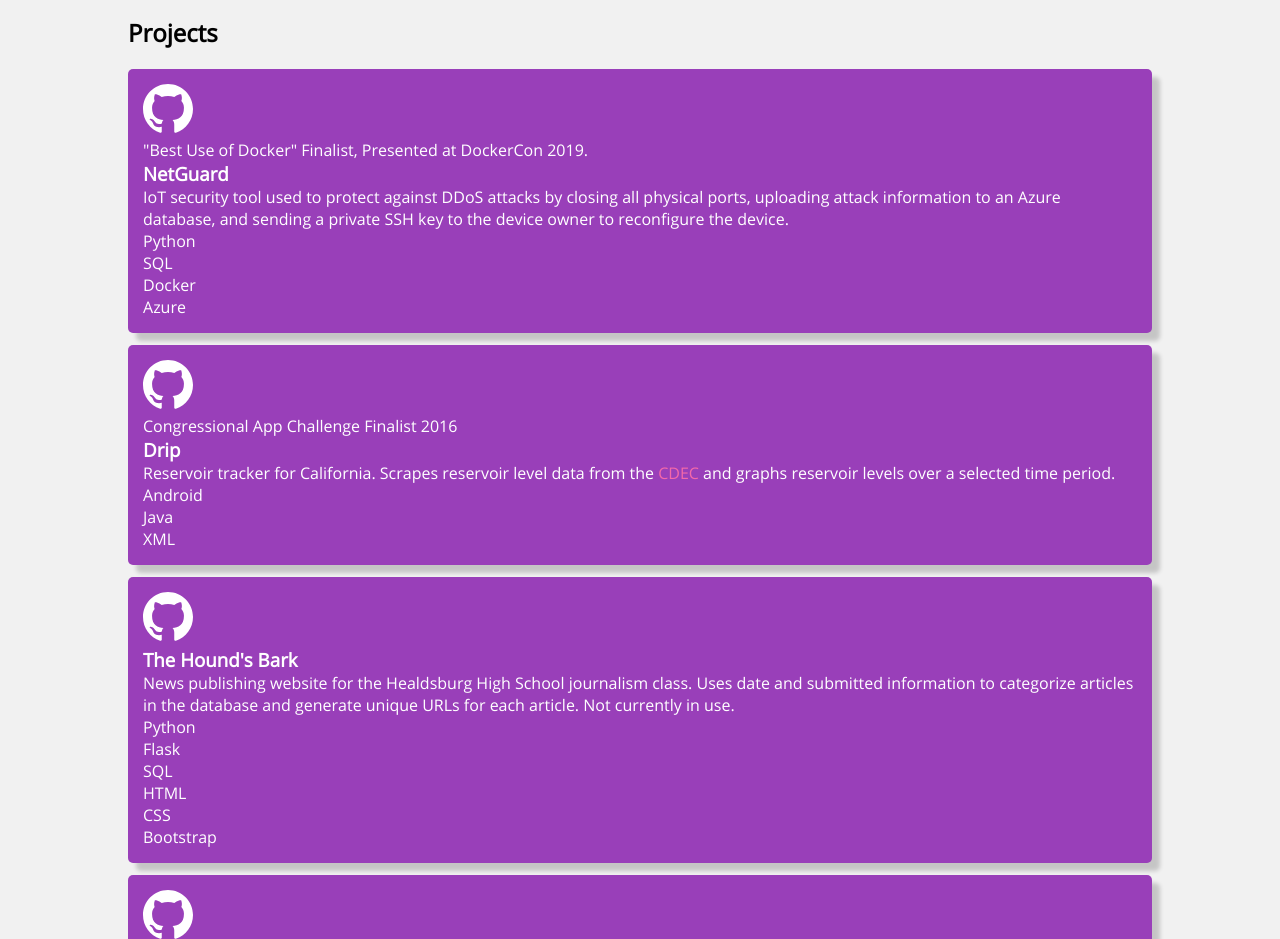
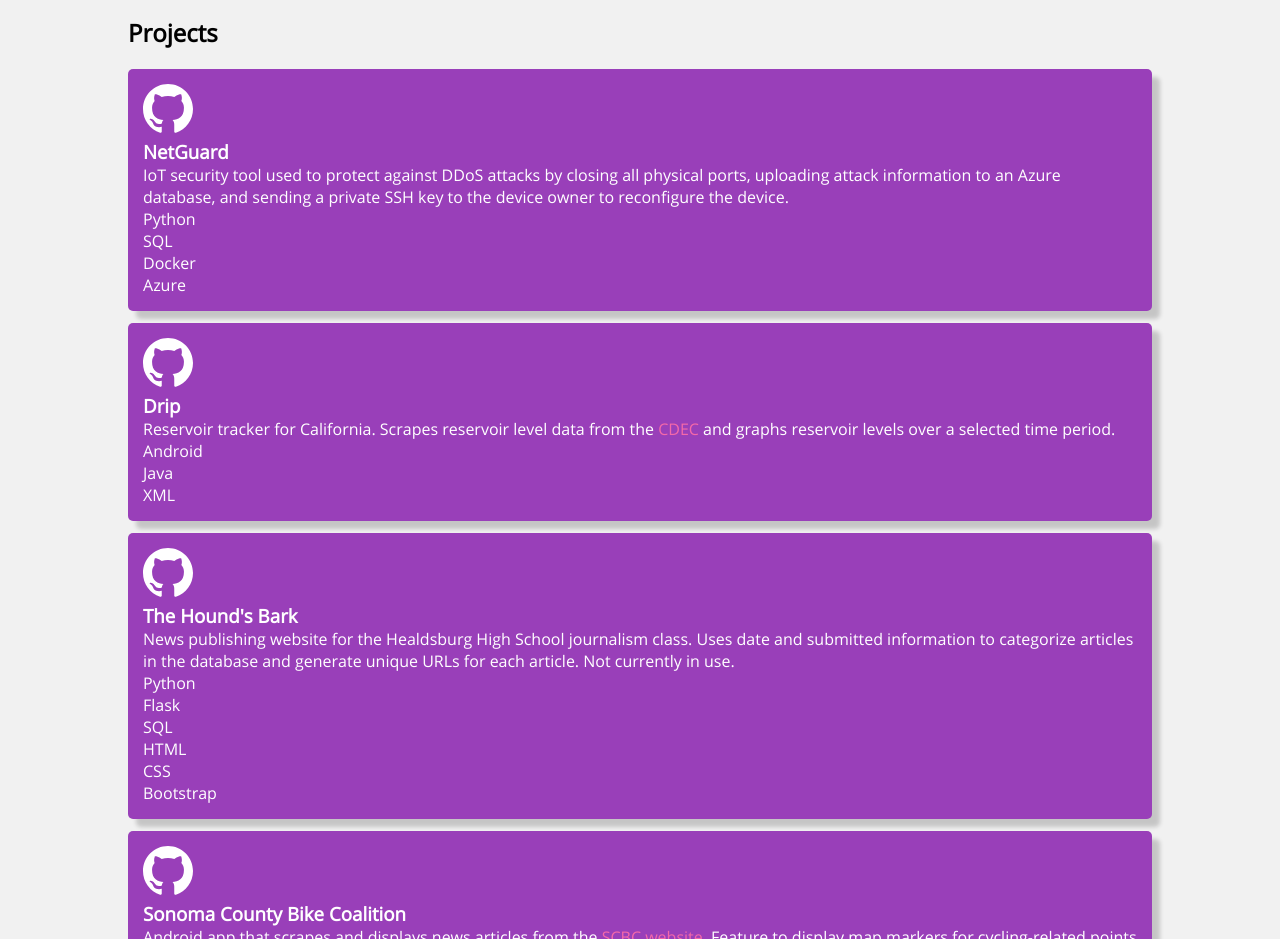
Before and after one commit to ethancdaniel/ethancdaniel.github.io, a website: page index.html in a window 1280 px wide. Shown: the part 2340-3279 px from the top of the page. Drawn offline with nearby package versions, Linux system fonts and the light colour scheme.

Commit message:
Remove project awards

```diff
--- a/index.html
+++ b/index.html
@@ -348,9 +348,6 @@
                 <path
                   d="M12 0c-6.626 0-12 5.373-12 12 0 5.302 3.438 9.8 8.207 11.387.599.111.793-.261.793-.577v-2.234c-3.338.726-4.033-1.416-4.033-1.416-.546-1.387-1.333-1.756-1.333-1.756-1.089-.745.083-.729.083-.729 1.205.084 1.839 1.237 1.839 1.237 1.07 1.834 2.807 1.304 3.492.997.107-.775.418-1.305.762-1.604-2.665-.305-5.467-1.334-5.467-5.931 0-1.311.469-2.381 1.236-3.221-.124-.303-.535-1.524.117-3.176 0 0 1.008-.322 3.301 1.23.957-.266 1.983-.399 3.003-.404 1.02.005 2.047.138 3.006.404 2.291-1.552 3.297-1.23 3.297-1.23.653 1.653.242 2.874.118 3.176.77.84 1.235 1.911 1.235 3.221 0 4.609-2.807 5.624-5.479 5.921.43.372.823 1.102.823 2.222v3.293c0 .319.192.694.801.576 4.765-1.589 8.199-6.086 8.199-11.386 0-6.627-5.373-12-12-12z" />
               </svg></a>
-            <p class="project-award">
-              "Best Use of Docker" Finalist, Presented at DockerCon 2019.
-            </p>
           </div>
           <h3>NetGuard</h3>
           <p>
@@ -373,9 +370,6 @@
                 <path
                   d="M12 0c-6.626 0-12 5.373-12 12 0 5.302 3.438 9.8 8.207 11.387.599.111.793-.261.793-.577v-2.234c-3.338.726-4.033-1.416-4.033-1.416-.546-1.387-1.333-1.756-1.333-1.756-1.089-.745.083-.729.083-.729 1.205.084 1.839 1.237 1.839 1.237 1.07 1.834 2.807 1.304 3.492.997.107-.775.418-1.305.762-1.604-2.665-.305-5.467-1.334-5.467-5.931 0-1.311.469-2.381 1.236-3.221-.124-.303-.535-1.524.117-3.176 0 0 1.008-.322 3.301 1.23.957-.266 1.983-.399 3.003-.404 1.02.005 2.047.138 3.006.404 2.291-1.552 3.297-1.23 3.297-1.23.653 1.653.242 2.874.118 3.176.77.84 1.235 1.911 1.235 3.221 0 4.609-2.807 5.624-5.479 5.921.43.372.823 1.102.823 2.222v3.293c0 .319.192.694.801.576 4.765-1.589 8.199-6.086 8.199-11.386 0-6.627-5.373-12-12-12z" />
               </svg></a>
-            <p class="project-award">
-              Congressional App Challenge Finalist 2016
-            </p>
           </div>
           <h3>Drip</h3>
           <p>
```
